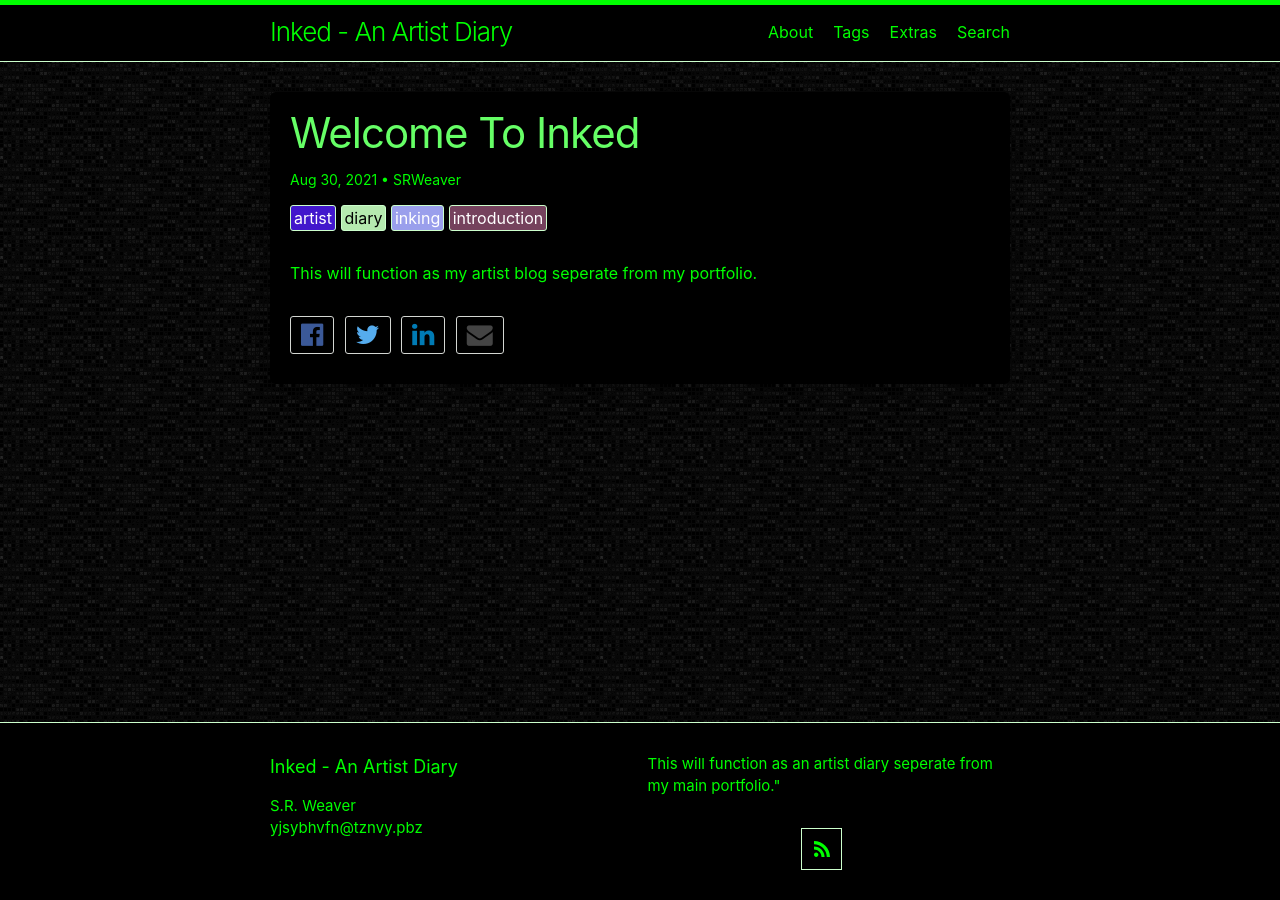
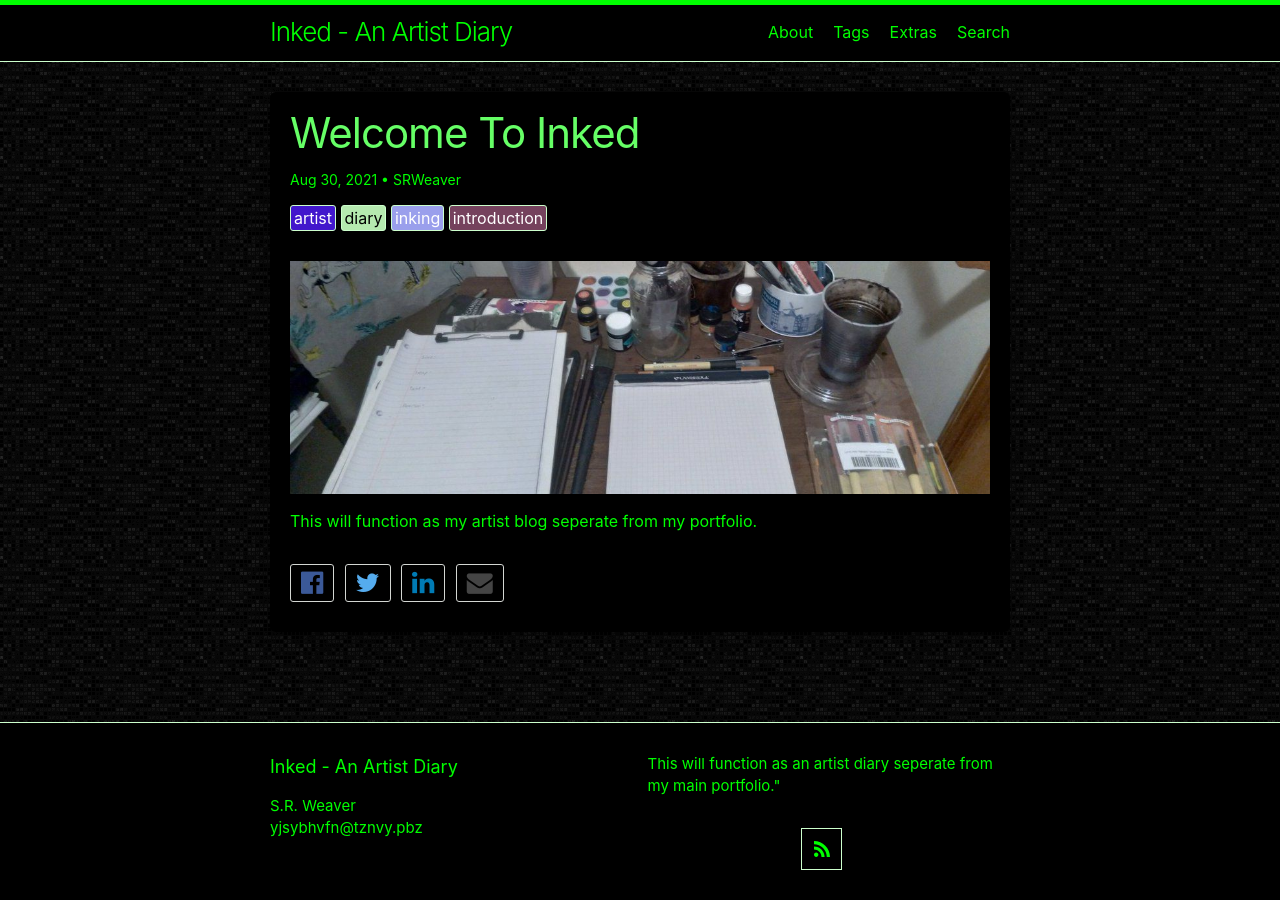
Before and after one commit to LWFlouisa/Inked, a Jekyll site: the page built from _posts/2021-08-30-intro.md, in a window 1280 px wide. Built offline with Jekyll 4.4.1, drawn with Linux system fonts in a browser that asks for light colours; our own code applies the rules of GitHub Pages for plain Markdown files.

Commit message:
Update 2021-08-30-intro.md

```diff
--- a/_posts/2021-08-30-intro.md
+++ b/_posts/2021-08-30-intro.md
@@ -2,6 +2,7 @@
 title: Welcome To Inked
 author: SRWeaver
 tags: introduction artist inking diary
-image: banner.jpeg
 ---
+![image](https://raw.githubusercontent.com/LWFlouisa/Inked/main/assets/images/posts/annotations-to-pro-git-2e/banner.jpeg)
+
 This will function as my artist blog seperate from my portfolio.
```
